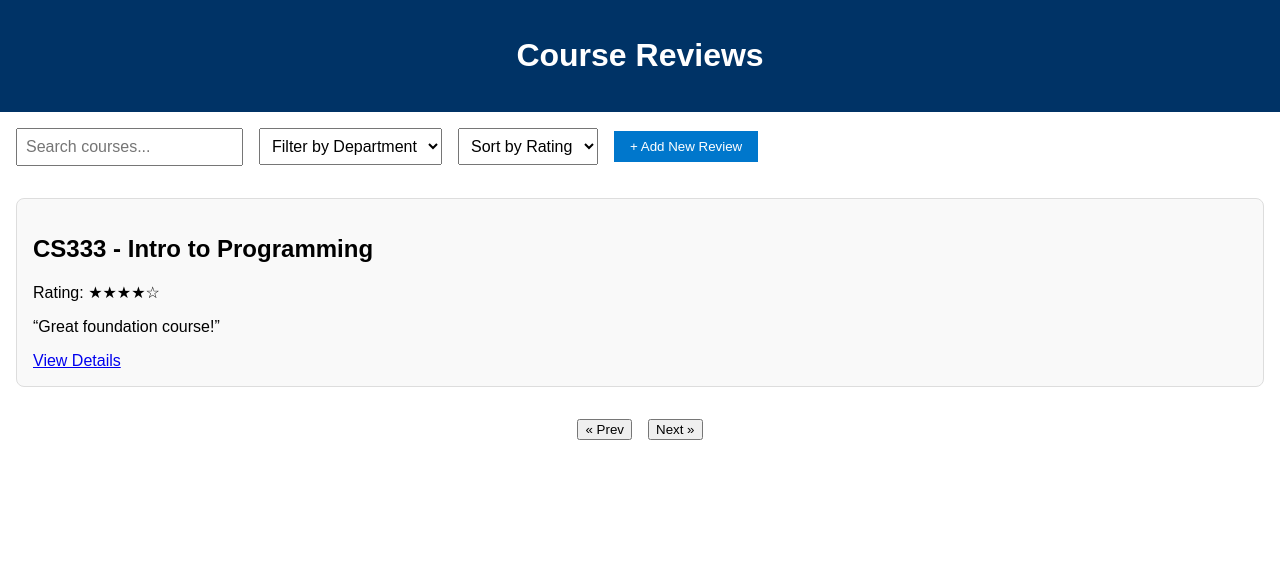
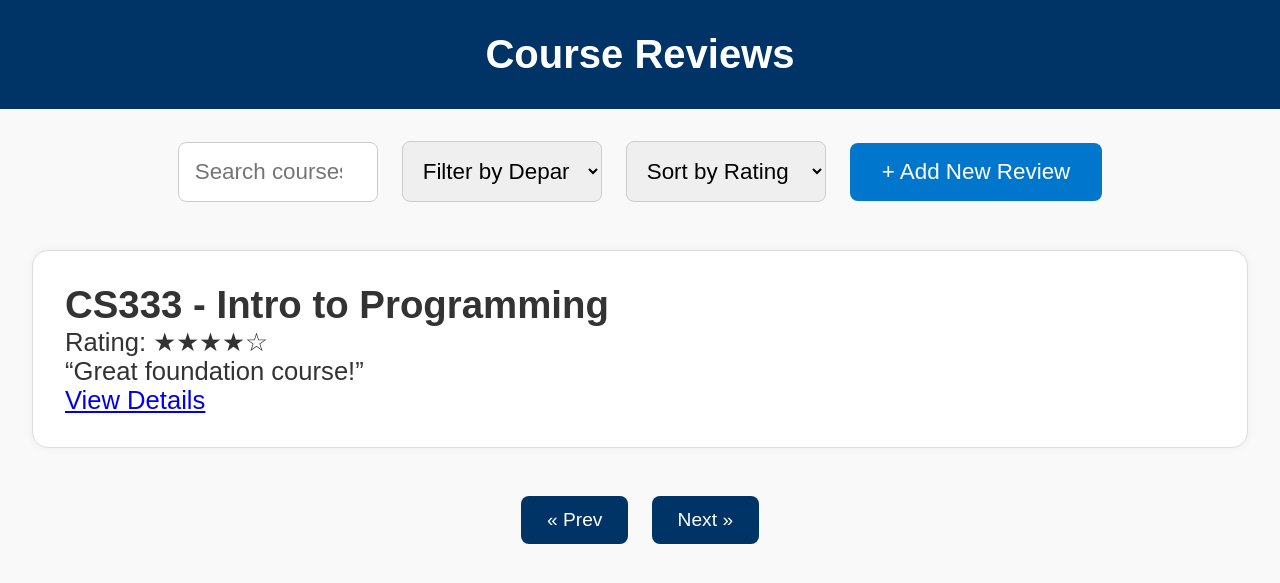
Before and after one commit to FatemaAlshaikh/ITCS333-PROJECT-G1, a PHP site: page /MaryamJaf/index.html in a window 1280 px wide. Shown: the top 583 px of the page. Run offline with PHP 8.4, Linux system fonts and the light colour scheme.

Commit message:
Update style.css

```diff
--- a/MaryamJaf/style.css
+++ b/MaryamJaf/style.css
@@ -1,106 +1,163 @@
 /* Global Styles */
-body {
-    font-family: Arial, sans-serif;
+/* Reset & Base Styles */
+* {
   margin: 0;
   padding: 0;
+  box-sizing: border-box;
+  transition: all 0.2s ease-in-out;
 }
 
-  header, footer {
-    background: #003366;
-    color: white;
-    text-align: center;
-    padding: 1rem;
+body {
+  font-family: 'Source Sans Pro', sans-serif;
+  font-size: 1.6rem;
+  background-color: #f9f9f9;
+  color: #333;
 }
 
-  main {
-    padding: 1rem;
+/* Header and Footer */
+header, footer {
+  background-color: #003366;
+  color: #ffffff;
+  text-align: center;
+  padding: 2rem 1rem;
 }
 
+header h1, footer h1 {
+  font-size: 2.5rem;
+}
+
+footer p {
+  font-size: 1.4rem;
+  margin: 0.5rem 0;
+}
+
+/* Main Content */
+main {
+  padding: 2rem;
+}
+
+/* Controls Section */
 .controls {
   display: flex;
   flex-wrap: wrap;
-    gap: 1rem;
+  gap: 1.5rem;
   align-items: center;
-    margin-bottom: 2rem;
+  margin-bottom: 3rem;
+  justify-content: center;
 }
 
 input[type="search"], select {
-    padding: 0.5rem;
-    font-size: 1rem;
+  padding: 1rem;
+  font-size: 1.4rem;
+  border: 1px solid #ccc;
+  border-radius: 0.5rem;
+  outline: none;
+  width: 200px;
 }
 
 .add-btn {
   background-color: #0077cc;
   color: white;
   border: none;
-    padding: 0.5rem 1rem;
+  padding: 1rem 2rem;
+  font-size: 1.4rem;
+  border-radius: 0.5rem;
+  cursor: pointer;
 }
 
+.add-btn:hover {
+  background-color: #005fa3;
+}
+
+/* Grid Layout for Reviews */
 .reviews-grid {
   display: grid;
   grid-template-columns: repeat(auto-fit, minmax(280px, 1fr));
-    gap: 1rem;
+  gap: 2rem;
 }
 
+/* Review Card Styling */
 .review-card {
+  background-color: #ffffff;
   border: 1px solid #ddd;
-    padding: 1rem;
-    border-radius: 0.5rem;
-    background: #f9f9f9;
+  border-radius: 1rem;
+  padding: 2rem;
+  box-shadow: 0 0 10px rgba(0, 0, 0, 0.05);
 }
 
+/* Pagination */
 .pagination {
   display: flex;
   justify-content: center;
-    margin-top: 2rem;
-    gap: 1rem;
+  gap: 1.5rem;
+  margin-top: 3rem;
 }
 
+.pagination button {
+  padding: 0.8rem 1.6rem;
+  font-size: 1.2rem;
+  background-color: #003366;
+  color: #fff;
+  border: none;
+  border-radius: 0.5rem;
+  cursor: pointer;
+}
+
+.pagination button:hover {
+  background-color: #001f4d;
+}
+
+/* Form Container */
 .form-container {
-    max-width: 600px;
-    margin: 2rem auto;
-    padding: 1rem;
+  max-width: 700px;
+  margin: 3rem auto;
+  background: #ffffff;
+  padding: 2rem;
+  border-radius: 1rem;
+  box-shadow: 0 0 15px rgba(0, 0, 0, 0.1);
 }
 
 form {
   display: flex;
   flex-direction: column;
-    gap: 1rem;
+  gap: 1.5rem;
 }
 
 .form-actions {
   display: flex;
   justify-content: space-between;
+  gap: 1rem;
 }
 
+/* Detail View */
 .detail-view {
   max-width: 800px;
   margin: auto;
-    padding: 1rem;
+  padding: 2rem;
+  background-color: #ffffff;
+  border-radius: 1rem;
+  box-shadow: 0 0 15px rgba(0, 0, 0, 0.05);
 }
 
+/* Actions Bar */
 .actions {
   display: flex;
   gap: 1rem;
-    margin: 1rem 0;
+  margin: 1.5rem 0;
 }
 
 .comments {
-    margin-top: 2rem;
+  margin-top: 3rem;
 }
 
-  /* Responsive Design */
-  @media (max-width: 600px) {
-    .controls {
+/* Responsive */
+@media (max-width: 768px) {
+  .controls, .form-actions, .actions {
     flex-direction: column;
+    align-items: stretch;
   }
 
-    .form-actions {
-      flex-direction: column;
-      gap: 1rem;
-    }
-
-    .actions {
-      flex-direction: column;
+  input[type="search"], select {
+    width: 100%;
   }
 }
```
Lines whose indentation alone changed are shown as unchanged.
